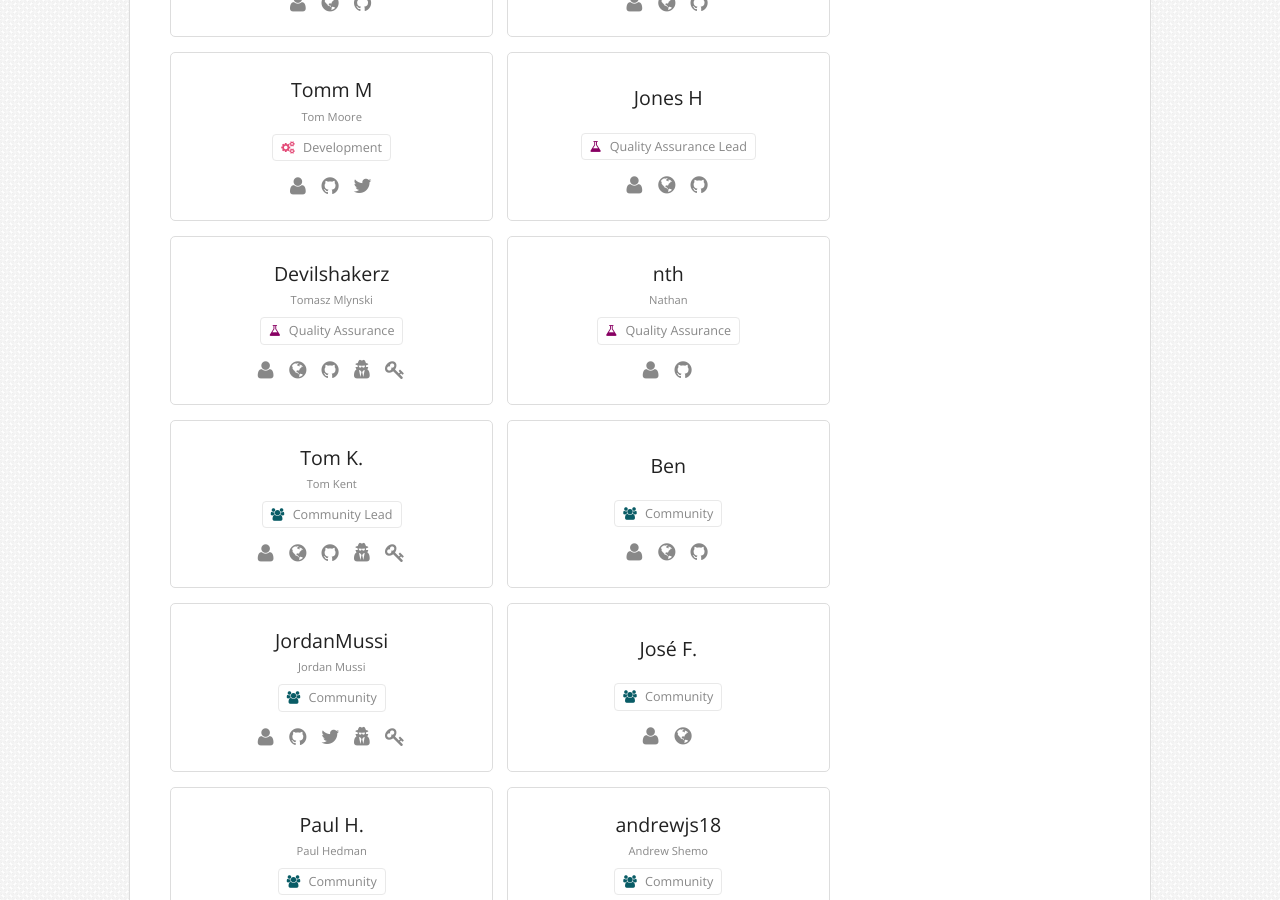
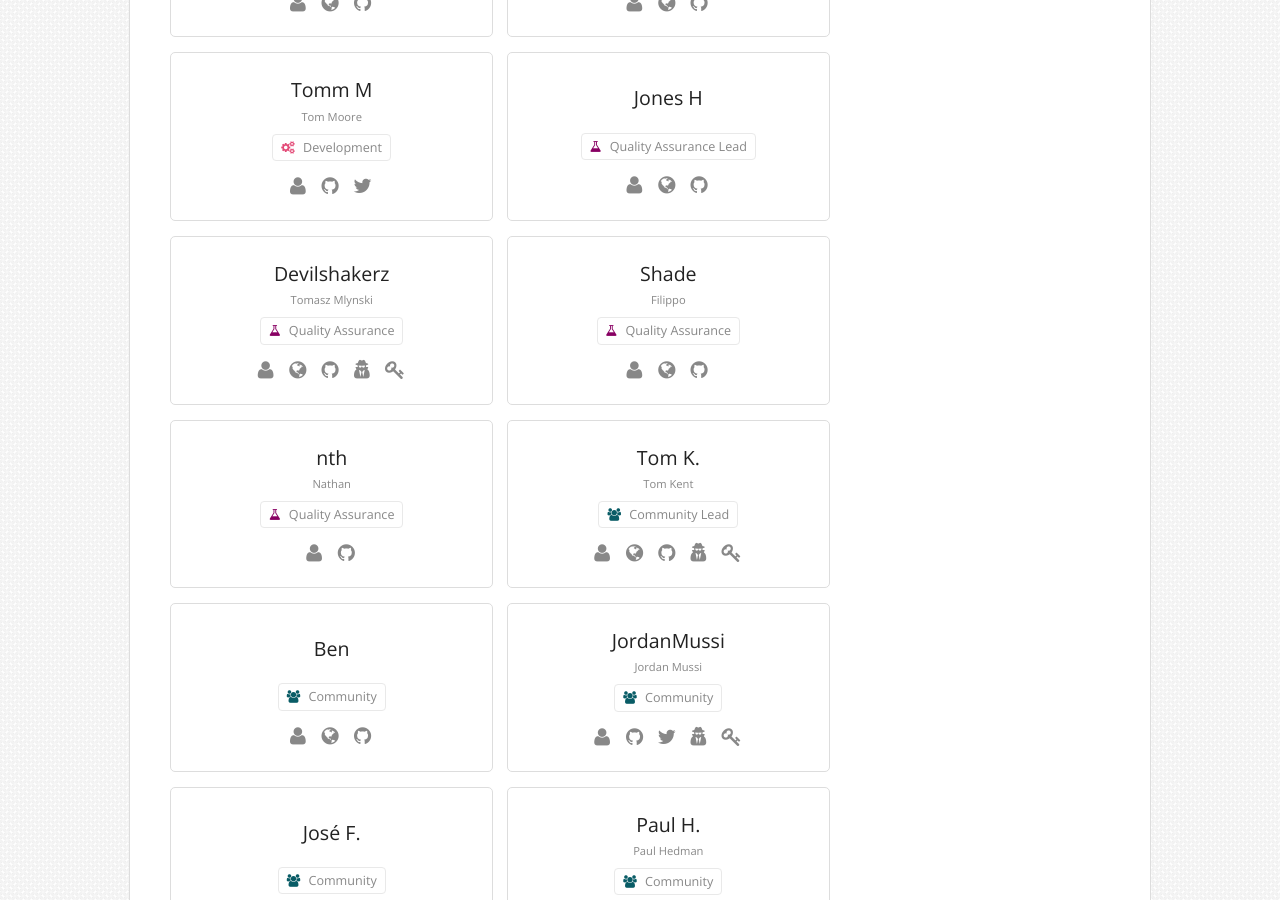
Before and after one commit to mybb/mybb.com, a Jekyll site: the page built from about/team.html, in a window 1280 px wide and 900 px high, scrolled down 1515 px. Built offline with Jekyll 4.4.1, drawn with Linux system fonts in a browser that asks for light colours; nearby versions of some CDN libraries.

Commit message:
Add Shade
Adding Shade back

```diff
--- a/_data/team_quality_assurance.yml
+++ b/_data/team_quality_assurance.yml
@@ -15,3 +15,8 @@
   uid: 84380
   name: "Nathan"
   github: "dequeues"
+- username: "Shade"
+  uid: 58598
+  name: "Filippo"
+  github: "shade-"
+  website: "http://www.mybboost.com"
```
